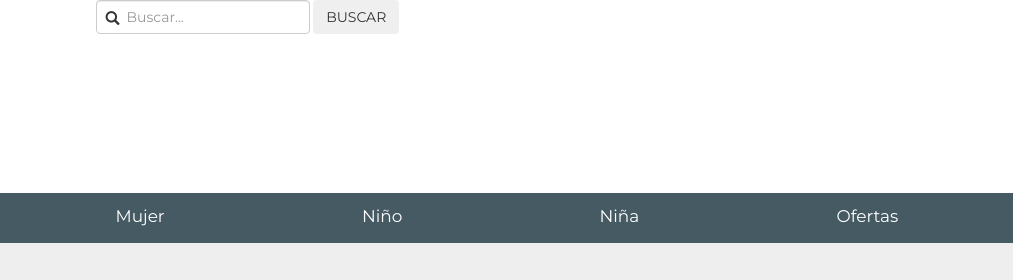
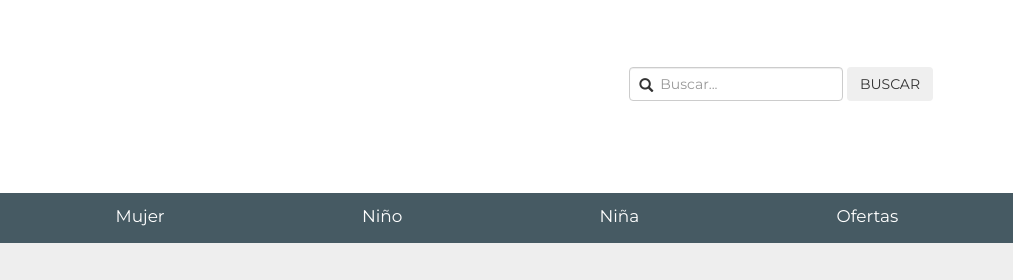
Before and after one commit to ljorda-alcoitec/devopensource-test, a website: page app/index.html in a window 1280 px wide. Shown: the top 280 px of the page, 267-1280 px from the left. Drawn offline with Linux system fonts and the light colour scheme.

Commit message:
Modificado header.html footer.html y zapatería.css
Header.html y zapateria.css
-Añadidas las clases ancho-div-buscador para posicionar el buscador del
encabezado.
Footer.html modificado el enlace del contacto, para que abra la ventana
modal.

```diff
--- a/app/css/zapateria.css
+++ b/app/css/zapateria.css
@@ -114,4 +114,16 @@ a.enlace-sin-linea{
 	.row .texto-centrado{
 		text-align: left;
 	}
+
+	.ancho-div-buscador{
+		height: 193px;
+	}
+
+	.buscador-centrado-verticalmente{
+		top: 50%;
+        left: 50%;
+        position: absolute;
+        margin-top: -30px;
+        margin-left: 110px;
+	}
 }
--- a/app/templates/footer.html
+++ b/app/templates/footer.html
@@ -4,8 +4,7 @@
         <div class="row">
             <div class="col-sm-2 texto-centrado">
                 <h4>Empresa</h4>
-                <ul class="list-unstyled">
-                    <li><a data-toggle="modal" data-target="#contactModal">Formulario de contacto</a></li>
+                <ul class="list-unstyled"><a data-toggle="modal" data-target="#contactModal">Contacto</a></li>
                     <li><a ui-sref="app">Acerca de la empresa</a></li>
                     <li><a ui-sref="app.aboutus">Comunicacion</a></li>
                     <li><a ui-sref="app.menu">Nuestras tiendas</a></li>
--- a/app/templates/header.html
+++ b/app/templates/header.html
@@ -4,18 +4,20 @@
 			<div class="col-xs-12 col-sm-6 col-md-3">
 				<img src="img/Logo-Devopensource.png" class="img-responsive" alt="Devopensource. Tu tienda de zapatillas on-line">
 			</div>
-			<div class="col-xs-12 col-sm-6 col-md-9n">
+			<div class="col-xs-12 col-sm-6 col-md-9 ancho-div-buscador">
 				<form class="form-inline">
-					<div class="form-group">
+					<div class="form-group buscador-centrado-verticalmente">
 						<label for="queryString" class="sr-only">Buscador de productos</label>
 						<form class="navbar-form navbar-left">
-        					<div class="form-group ">
+        					<div class="form-group">
 								<div class="inner-addon glyphicon-search-float-left">
   									<i class="glyphicon glyphicon-search"></i>
   									<input type="text" class="form-control" placeholder="Buscar..."/>
-								</div>
+  								</div>
 							</div>
-        					<button type="submit" class="btn btn-primaty">BUSCAR</button>
+							<div class="form-group text-center">
+        						<button type="submit" class="btn btn-primaty">BUSCAR</button>
+    						</div>
  						</form>
 	   				</div>
    				</form>
```
Also changed, not shown: dist/index.html, dist/templates/footer.html, dist/templates/header.html, 2 other files.
